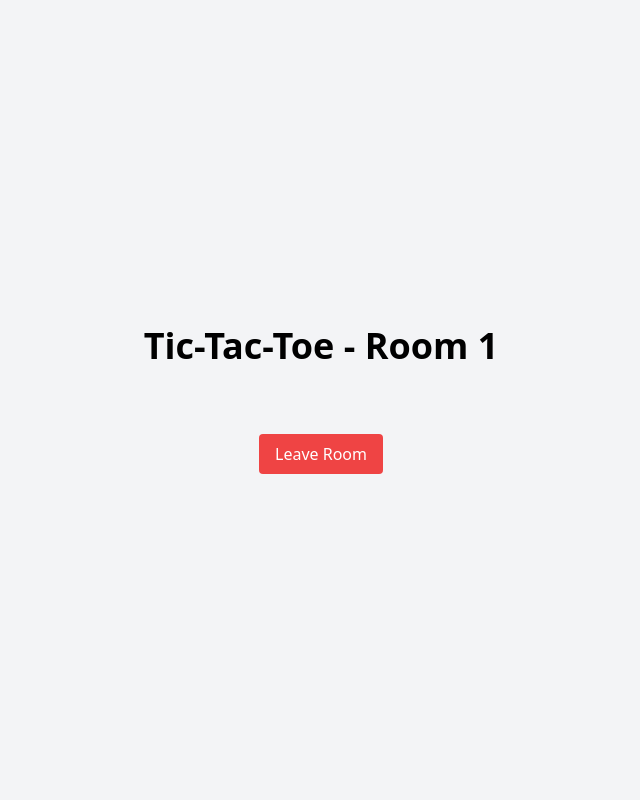
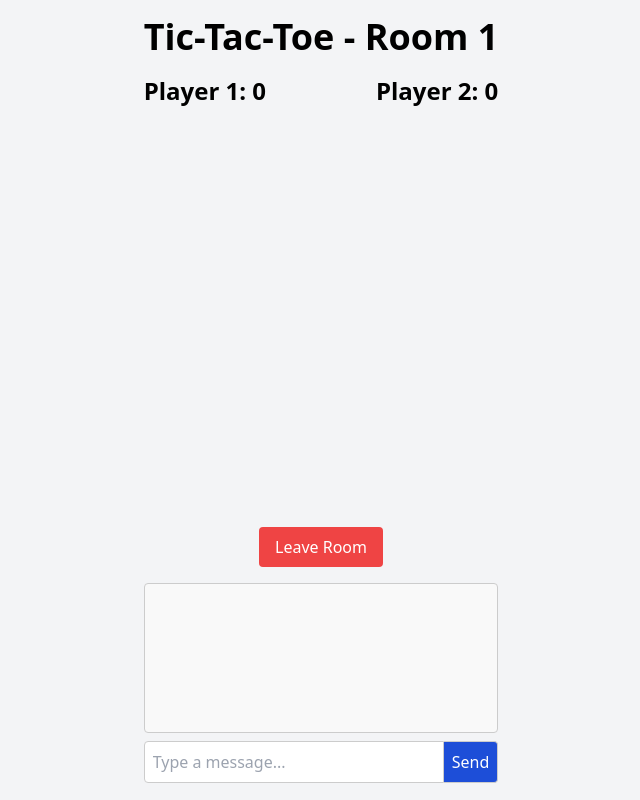
Before and after one commit to DakshRocks21/Tic-Tac-Toe-Multiplayer, a Flask app: page /room/1/1 in a window 1280 px wide. Shown: the whole page, without its empty margins (319-959 px from the left). Run offline with Flask 3, Linux system fonts and the light colour scheme; some libraries are stand-ins or nearby versions.

Commit message:
UI is much much better; Addec chat feature

```diff
--- a/app.py
+++ b/app.py
@@ -1,14 +1,15 @@
 from flask import Flask, render_template, request
 from flask_socketio import SocketIO, join_room, leave_room, emit
+import gevent.monkey
+
+gevent.monkey.patch_all()
 
 app = Flask(__name__)
 app.config['SECRET_KEY'] = 'secret!'
-socketio = SocketIO(app)
-
+socketio = SocketIO(app, async_mode='gevent')
 rooms = {}
 
 def check_winner(board, size):
-    # Check rows, columns and diagonals for a winner
     for i in range(size):
         if all(board[i*size + j] == board[i*size] and board[i*size] != '' for j in range(size)):
             return True
@@ -31,7 +32,8 @@ def room(room_id, size):
             'players': [],
             'board': [''] * (size * size),
             'size': size,
-            'turn': 1  # Player 1 starts
+            'turn': 1,  # Player 1 starts
+            'scores': {1: 0, 2: 0}
         }
     return render_template('room.html', room_id=room_id, size=size)
 
@@ -61,6 +63,7 @@ def handle_make_move(data):
         if rooms[room_id]['board'][move] == '':
             rooms[room_id]['board'][move] = 'X' if player['player_number'] == 1 else 'O'
             if check_winner(rooms[room_id]['board'], size):
+                rooms[room_id]['scores'][player['player_number']] += 1
                 emit('game_over', {'winner': player['player_number']}, room=room_id)
             elif all(cell != '' for cell in rooms[room_id]['board']):
                 emit('game_over', {'winner': 0}, room=room_id)
@@ -76,6 +79,13 @@ def handle_rematch(data):
     rooms[room_id]['turn'] = 1  # Player 1 starts
     emit('start_rematch', {'size': size}, room=room_id)
 
+@socketio.on('chat_message')
+def handle_chat_message(data):
+    room_id = data['room_id']
+    player = next((player for player in rooms[room_id]['players'] if player['sid'] == request.sid), None)
+    if player:
+        emit('receive_message', {'player': player['player_number'], 'message': data['message']}, room=room_id)
+
 @socketio.on('disconnect')
 def handle_disconnect():
     for room_id, room in rooms.items():
--- a/requirements.txt
+++ b/requirements.txt
@@ -1,4 +1,4 @@
 flask
 flask-socketio
 redis
-eventlet
+gevent
--- a/templates/room.html
+++ b/templates/room.html
@@ -9,35 +9,118 @@
     <style>
         .grid {
             display: grid;
-            gap: 10px;
+            gap: 8px;
             margin: 20px auto;
+            width: 100%;
+            max-width: 400px;
+            aspect-ratio: 1;
         }
 
         .cell {
             display: flex;
             align-items: center;
             justify-content: center;
-            font-size: 2rem;
+            font-size: 3rem;
             font-weight: bold;
             background-color: #f0f0f0;
             border: 2px solid #333;
             cursor: pointer;
+            transition: background-color 0.3s ease, transform 0.2s;
+        }
+
+        .cell:active {
+            transform: scale(0.95);
         }
 
         .disabled {
             pointer-events: none;
             background-color: #ddd;
         }
+
+        .player-turn {
+            font-weight: bold;
+            transition: color 0.3s ease;
+        }
+
+        .player1 {
+            color: #1d4ed8;
+        }
+
+        .player2 {
+            color: #f87171;
+        }
+
+        #scoreboard {
+            display: flex;
+            justify-content: space-between;
+            margin-top: 16px;
+        }
+
+        #scoreboard div {
+            font-size: 1.5rem;
+            font-weight: bold;
+        }
+
+        #chat-box {
+            margin-top: 16px;
+            max-width: 400px;
+        }
+
+        #messages {
+            border: 1px solid #ccc;
+            padding: 8px;
+            height: 150px;
+            overflow-y: scroll;
+            background-color: #f9f9f9;
+            border-radius: 4px;
+        }
+
+        #messages p {
+            margin: 4px 0;
+        }
+
+        #message-input {
+            display: flex;
+            margin-top: 8px;
+        }
+
+        #message-input input {
+            flex: 1;
+            padding: 8px;
+            border: 1px solid #ccc;
+            border-radius: 4px 0 0 4px;
+        }
+
+        #message-input button {
+            padding: 8px;
+            border: 1px solid #ccc;
+            border-left: none;
+            background-color: #1d4ed8;
+            color: white;
+            border-radius: 0 4px 4px 0;
+        }
     </style>
 </head>
 
 <body class="bg-gray-100 flex items-center justify-center h-screen">
     <div class="text-center">
-        <h1 class="text-4xl font-bold mb-6">Tic-Tac-Toe - Room {{ room_id }}</h1>
-        <p id="status" class="mb-4 text-xl"></p>
+        <h1 class="text-4xl font-bold mb-4">Tic-Tac-Toe - Room {{ room_id }}</h1>
+        <div id="scoreboard">
+            <div id="player1-score">Player 1: 0</div>
+            <div id="player2-score">Player 2: 0</div>
+        </div>
+        <p id="status" class="mb-4 text-xl player-turn"></p>
         <div id="game" class="grid"></div>
         <button id="rematch-button" class="mt-6 bg-green-500 text-white px-4 py-2 rounded hidden">Rematch</button>
         <button id="leave-room" class="mt-6 bg-red-500 text-white px-4 py-2 rounded">Leave Room</button>
+
+        <div id="chat-box">
+            <div id="messages"></div>
+            <div id="message-input">
+                <input type="text" id="chat-message" placeholder="Type a message...">
+                <button id="send-message">Send</button>
+            </div>
+        </div>
     </div>
 
     <script src="https://cdnjs.cloudflare.com/ajax/libs/socket.io/4.0.1/socket.io.js"></script>
@@ -49,6 +132,8 @@
         let playerNumber;
         let turn = 1;
         let boardSize = '{{ size }}';
+        let player1Score = 0;
+        let player2Score = 0;
 
         function createBoard(size) {
             grid.innerHTML = '';
@@ -61,11 +146,17 @@
             }
         }
 
+        function updateScores() {
+            document.getElementById('player1-score').textContent = `Player 1: ${player1Score}`;
+            document.getElementById('player2-score').textContent = `Player 2: ${player2Score}`;
+        }
+
         socket.emit('join', { room_id: roomId, size: boardSize });
 
         socket.on('set_player', (number) => {
             playerNumber = number;
             document.getElementById('status').textContent = `You are Player ${playerNumber}`;
+            document.getElementById('status').classList.add(playerNumber === 1 ? 'player1' : 'player2');
         });
 
         socket.on('spectator', (data) => {
@@ -101,6 +192,9 @@
                 document.getElementById('status').textContent = "It's a draw!";
             } else {
                 document.getElementById('status').textContent = `Player ${winner} wins!`;
+                if (winner === 1) player1Score++;
+                if (winner === 2) player2Score++;
+                updateScores();
             }
             rematchButton.classList.remove('hidden');
         });
@@ -126,6 +220,53 @@
                 socket.emit('make_move', { room_id: roomId, move: move });
             }
         });
+
+        // Chat functionality
+        document.getElementById('send-message').addEventListener('click', () => {
+            const message = document.getElementById('chat-message').value;
+            if (message.trim() !== '') {
+                socket.emit('chat_message', { room_id: roomId, message });
+                document.getElementById('chat-message').value = '';
+            }
+        });
+
+        socket.on('receive_message', (data) => {
+            const messages = document.getElementById('messages');
+            const newMessage = document.createElement('p');
+            newMessage.textContent = `Player ${data.player}: ${data.message}`;
+            messages.appendChild(newMessage);
+            messages.scrollTop = messages.scrollHeight;
+        });
+
+        // Sound effects
+        function playSound(sound) {
+            const audio = new Audio(`/sounds/${sound}.mp3`);
+            audio.play();
+        }
+
+        socket.on('move_made', (data) => {
+            const { move, player } = data;
+            const cell = document.querySelector(`.cell[data-index='${move}']`);
+            cell.textContent = player === 1 ? 'X' : 'O';
+            cell.classList.add('disabled');
+            playSound('move');
+            turn = player === 1 ? 2 : 1;
+            document.getElementById('status').textContent = `Player ${turn}'s turn`;
+        });
+
+        socket.on('game_over', (data) => {
+            const winner = data.winner;
+            playSound(winner === 0 ? 'draw' : 'win');
+            if (winner === 0) {
+                document.getElementById('status').textContent = "It's a draw!";
+            } else {
+                document.getElementById('status').textContent = `Player ${winner} wins!`;
+                if (winner === 1) player1Score++;
+                if (winner === 2) player2Score++;
+                updateScores();
+            }
+            rematchButton.classList.remove('hidden');
+        });
     </script>
 </body>
 
```
